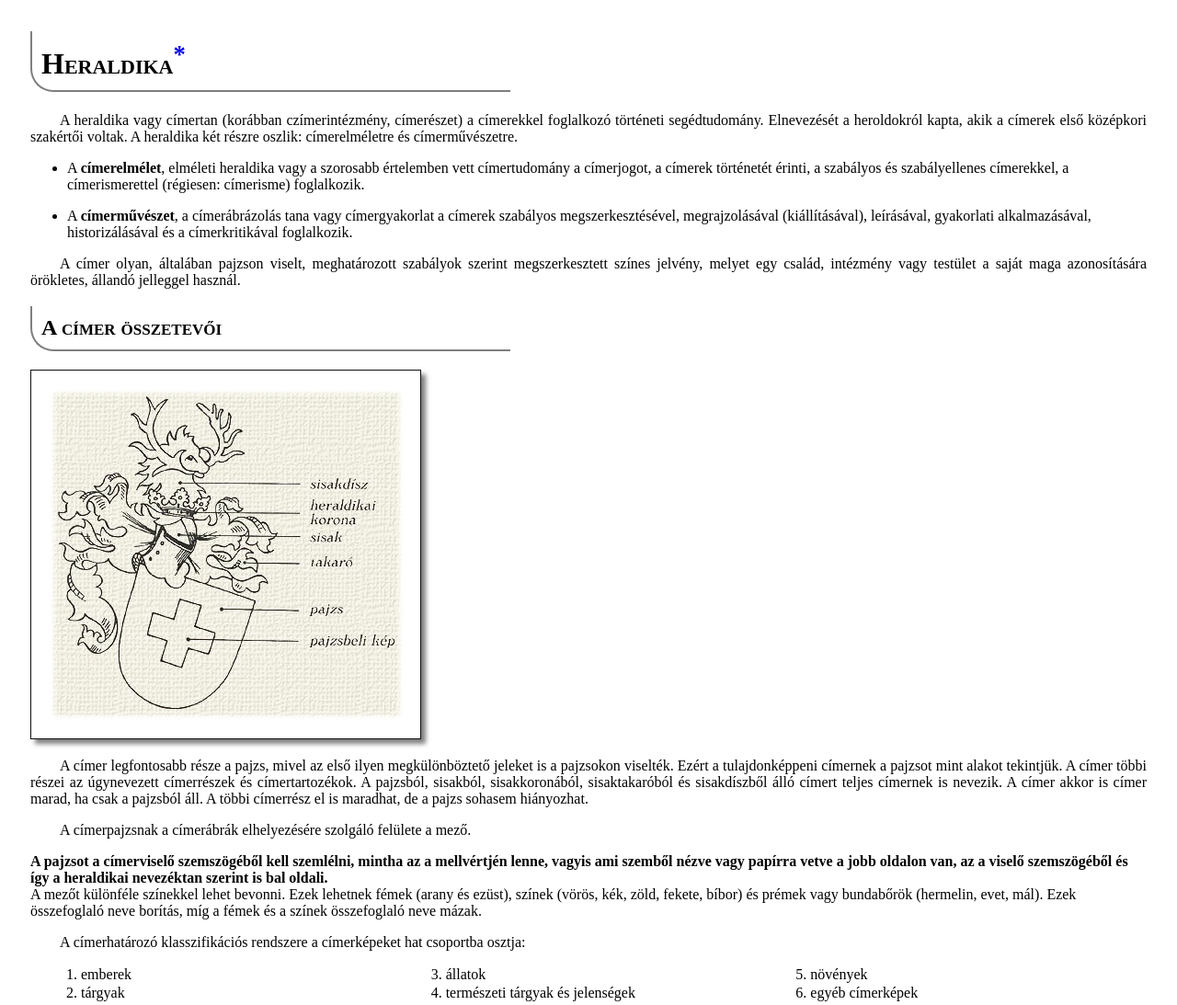
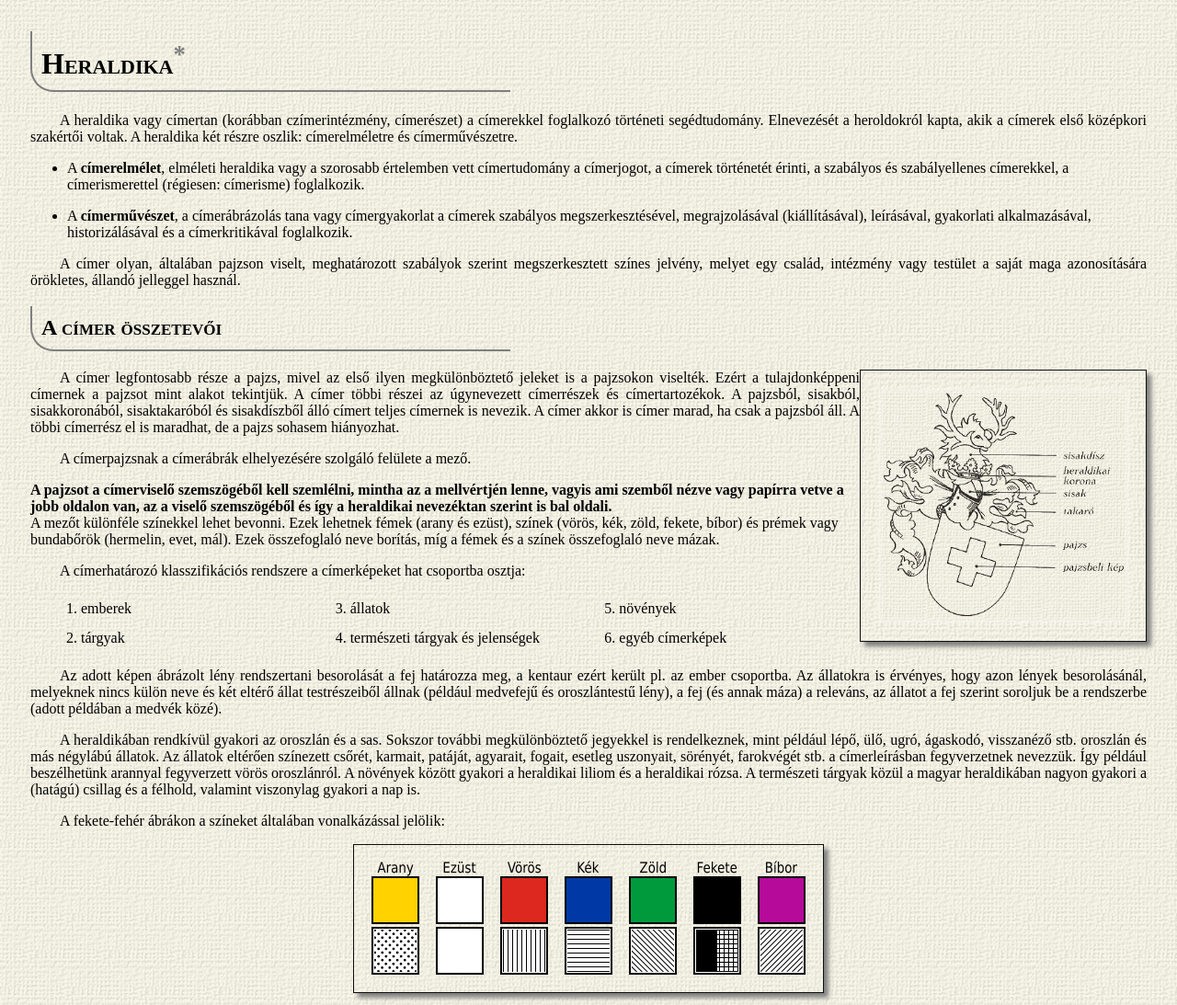
Before and after one commit to hrotkol24d/heraldika-2024-12-09, a plain HTML site: page index.html in a window 1280 px wide. Shown: the top 1093 px of the page at 92% size. Drawn offline with Linux system fonts and the light colour scheme.

Commit message:
10.feladat

```diff
--- a/cimer.css
+++ b/cimer.css
@@ -1,5 +1,6 @@
 body{
   padding: 5px 25px;
+  background-image: url(hatter.png)
 }
 
 p{
@@ -15,7 +16,7 @@ ol li{
   -webkit-column-count: 3; /* Chrome, Safari, Opera */
   -moz-column-count: 3; /* Firefox */
   column-count: 3;
-  line-height: 120%;
+  line-height: 200%;
 }
 
 h1, h2{
@@ -31,6 +32,7 @@ h1, h2{
 
 a{
   text-decoration: none;
+  color: #7F7F7F;
 }
 
 img{
@@ -51,4 +53,5 @@ img{
 
 #teljes{
   float:right;
+  width: 280px;
 }
--- a/index.html
+++ b/index.html
@@ -27,7 +27,7 @@
 
 <h2>A címer összetevői</h2>
 
-<img src="teljescimer.png" alt="Teljes címer részei">
+<img id="teljes" src="teljescimer.png" alt="Teljes címer részei" title="Teljes címer részei">
 
 <p>A címer legfontosabb része a pajzs, mivel az első ilyen megkülönböztető jeleket is a pajzsokon viselték. Ezért a tulajdonképpeni címernek a pajzsot mint alakot tekintjük. A címer többi részei az úgynevezett címerrészek és címertartozékok. A pajzsból, sisakból, sisakkoronából, sisaktakaróból és sisakdíszből álló címert teljes címernek is nevezik. A címer akkor is címer marad, ha csak a pajzsból áll. A többi címerrész el is maradhat, de a pajzs sohasem hiányozhat.</p>
 <p>A címerpajzsnak a címerábrák elhelyezésére szolgáló felülete a mező. <div class="fk">A pajzsot a címerviselő szemszögéből kell szemlélni, mintha az a mellvértjén lenne, vagyis ami szemből nézve vagy papírra vetve a jobb oldalon van, az a viselő szemszögéből és így a heraldikai nevezéktan szerint is bal oldali.</div> A mezőt különféle színekkel lehet bevonni. Ezek lehetnek fémek (arany és ezüst), színek (vörös, kék, zöld, fekete, bíbor) és prémek vagy bundabőrök (hermelin, evet, mál). Ezek összefoglaló neve borítás, míg a fémek és a színek összefoglaló neve mázak.</p>
```
